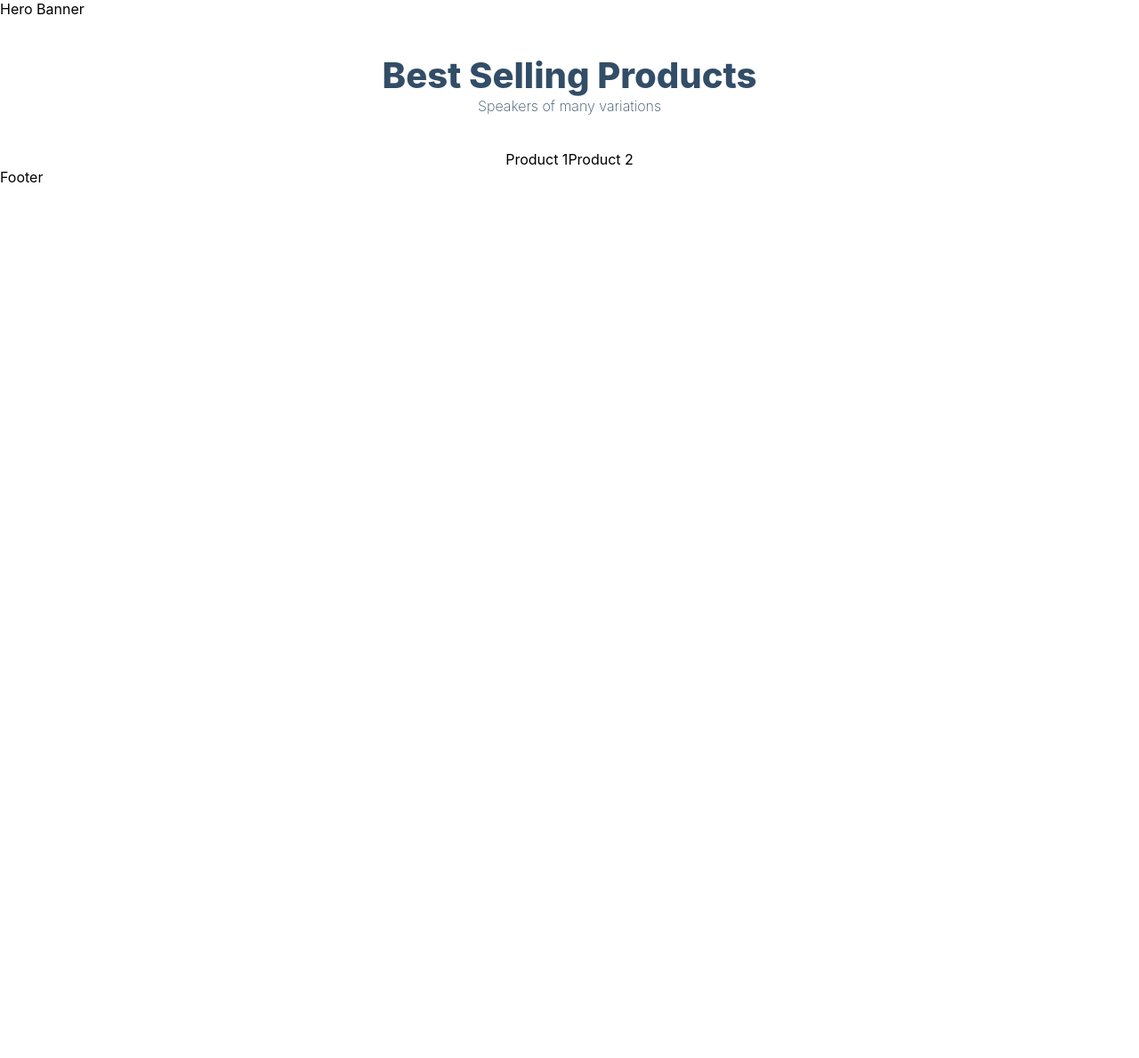
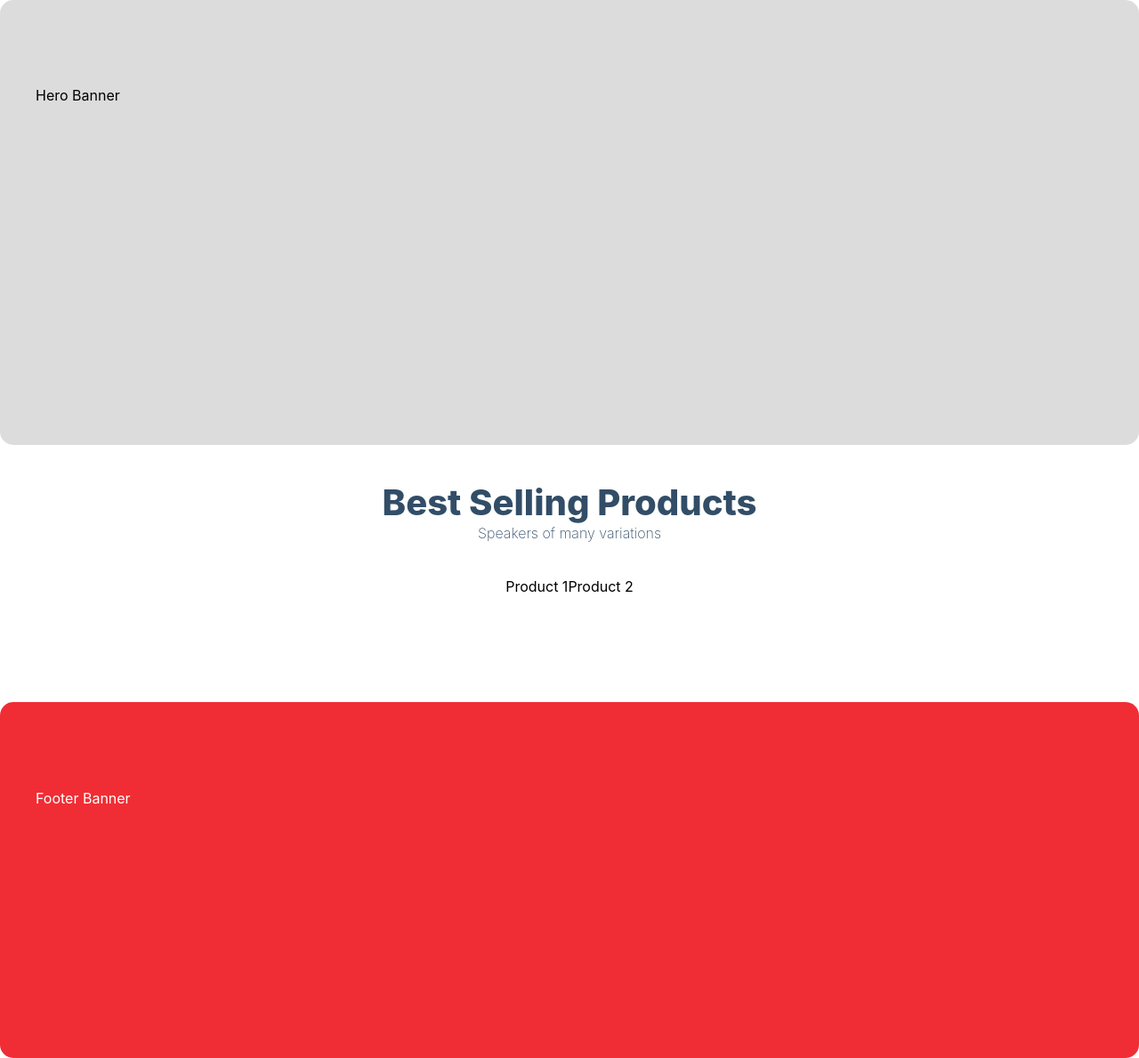
Before and after one commit to GabrielDS2118/Ecommerce-Tecnologicos, a Next.js app: page / in a window 1280 px wide. Shown: the whole page at 89% size. Before the commit the page ends 800 px from the top, so only its background shows below. Built offline with nearby package versions, Linux system fonts and the light colour scheme.

Commit message:
6. Crear plantillas de componentes

```diff
--- /dev/null
+++ b/components/Cart.jsx
@@ -0,0 +1,44 @@
+import React from 'react';
+// import Link from 'next/link';
+// import { AiOutlineMinus, AiOutlinePlus, AiOutlineLeft, AiOutlineShopping } from 'react-icons/ai';
+// import { TiDeleteOutline } from 'react-icons/ti';
+// import toast from 'react-hot-toast';
+
+// import { useStateContext } from '../context/StateContext';
+// import { urlFor } from '../lib/client';
+// import getStripe from '../lib/getStripe';
+
+const Cart = () => {
+  // const cartRef = useRef();
+  // const { totalPrice, totalQuantities, cartItems, setShowCart, toggleCartItemQuanitity, onRemove } = useStateContext();
+
+  // const handleCheckout = async () => {
+  //   const stripe = await getStripe();
+
+  //   const response = await fetch('/api/stripe', {
+  //     method: 'POST',
+  //     headers: {
+  //       'Content-Type': 'application/json',
+  //     },
+  //     body: JSON.stringify(cartItems),
+  //   });
+
+  //   if(response.statusCode === 500) return;
+
+  //   const data = await response.json();
+
+  //   toast.loading('Redirecting...');
+
+  //   stripe.redirectToCheckout({ sessionId: data.id });
+  // }
+
+  return (
+    <div className="cart-wrapper">
+      <div className="cart-container">
+          Cart
+      </div>
+    </div>
+  )
+}
+
+export default Cart
--- /dev/null
+++ b/components/Footer.jsx
@@ -0,0 +1,12 @@
+import React from 'react';
+// import { AiFillInstagram, AiOutlineTwitter} from 'react-icons/ai';
+
+const Footer = () => {
+  return (
+    <div className="footer-container">
+      Footer
+    </div>
+  )
+}
+
+export default Footer
--- /dev/null
+++ b/components/FooterBanner.jsx
@@ -0,0 +1,18 @@
+import React from 'react';
+// import Link from 'next/link';
+
+// import { urlFor } from '../lib/client';
+
+const FooterBanner = (
+
+  // { footerBanner: { discount, largeText1, largeText2, saleTime, smallText, midText, desc, product, buttonText, image } }
+
+  ) => {
+  return (
+    <div className="footer-banner-container">
+        Footer Banner
+    </div>
+  )
+}
+
+export default FooterBanner
--- /dev/null
+++ b/components/HeroBanner.jsx
@@ -0,0 +1,14 @@
+import React from 'react';
+// import Link from 'next/link';
+
+// import { urlFor } from '../lib/client';
+
+const HeroBanner = ({ heroBanner }) => {
+  return (
+    <div className="hero-banner-container">
+        Hero Banner
+    </div>
+  )
+}
+
+export default HeroBanner
--- /dev/null
+++ b/components/Layout.jsx
@@ -0,0 +1,15 @@
+import React from 'react';
+import Head from 'next/head';
+
+import Navbar from './Navbar';
+import Footer from './Footer';
+
+const Layout = ({ children }) => {
+  return (
+    <div className="layout">
+      Layout
+    </div>
+  )
+}
+
+export default Layout
--- /dev/null
+++ b/components/Navbar.jsx
@@ -0,0 +1,13 @@
+import React from 'react';
+
+const Navbar = () => {
+  const { showCart, setShowCart, totalQuantities } = useStateContext();
+
+  return (
+    <div className="navbar-container">
+      NavBar
+    </div>
+  )
+}
+
+export default Navbar
--- /dev/null
+++ b/components/Product.jsx
@@ -0,0 +1,12 @@
+import React from 'react';
+// import Link from 'next/link';
+
+// import { urlFor } from '../lib/client';
+
+const Product = ({ product: { image, name, slug, price } }) => {
+  return (
+    <div>Products</div>
+  )
+}
+
+export default Product
--- /dev/null
+++ b/components/index.js
@@ -0,0 +1,7 @@
+export { default as Footer } from './Footer';
+export { default as Layout } from './Layout';
+export { default as Navbar } from './Navbar';
+export { default as Product } from './Product';
+export { default as HeroBanner } from './HeroBanner';
+export { default as FooterBanner } from './FooterBanner';
+export { default as Cart } from './Cart';
--- a/pages/_app.js
+++ b/pages/_app.js
@@ -1,4 +1,5 @@
-import '../styles/globals.css'
+import React from 'react';
+import '../styles/globals.css';
 
 function MyApp({ Component, pageProps }) {
   return <Component {...pageProps} />
--- a/pages/index.js
+++ b/pages/index.js
@@ -1,9 +1,10 @@
-import React from 'react'
-
+import React from 'react';
+import {Product, FooterBanner, HeroBanner} from '../components';
 const Home = () => {
   return (
     <>
-      Hero Banner
+
+      <HeroBanner/>
 
       <div className='products-heading'>
         <h2>Best Selling Products</h2>
@@ -17,7 +18,7 @@ const Home = () => {
       </div>
 
 
-      Footer
+      <FooterBanner/>
     </>
   )
 }
```
Also changed, not shown: .babelrc, steps.txt.
